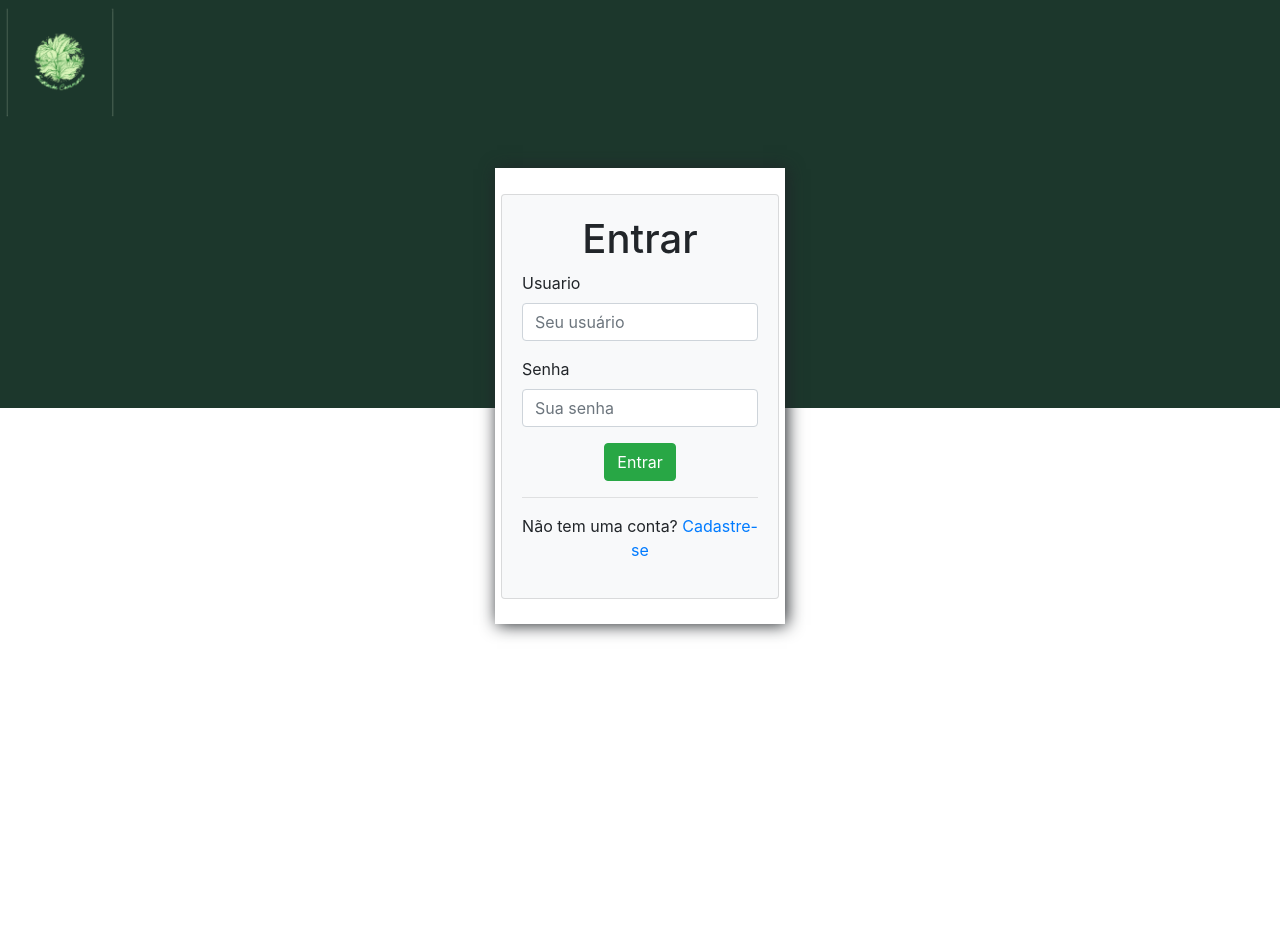
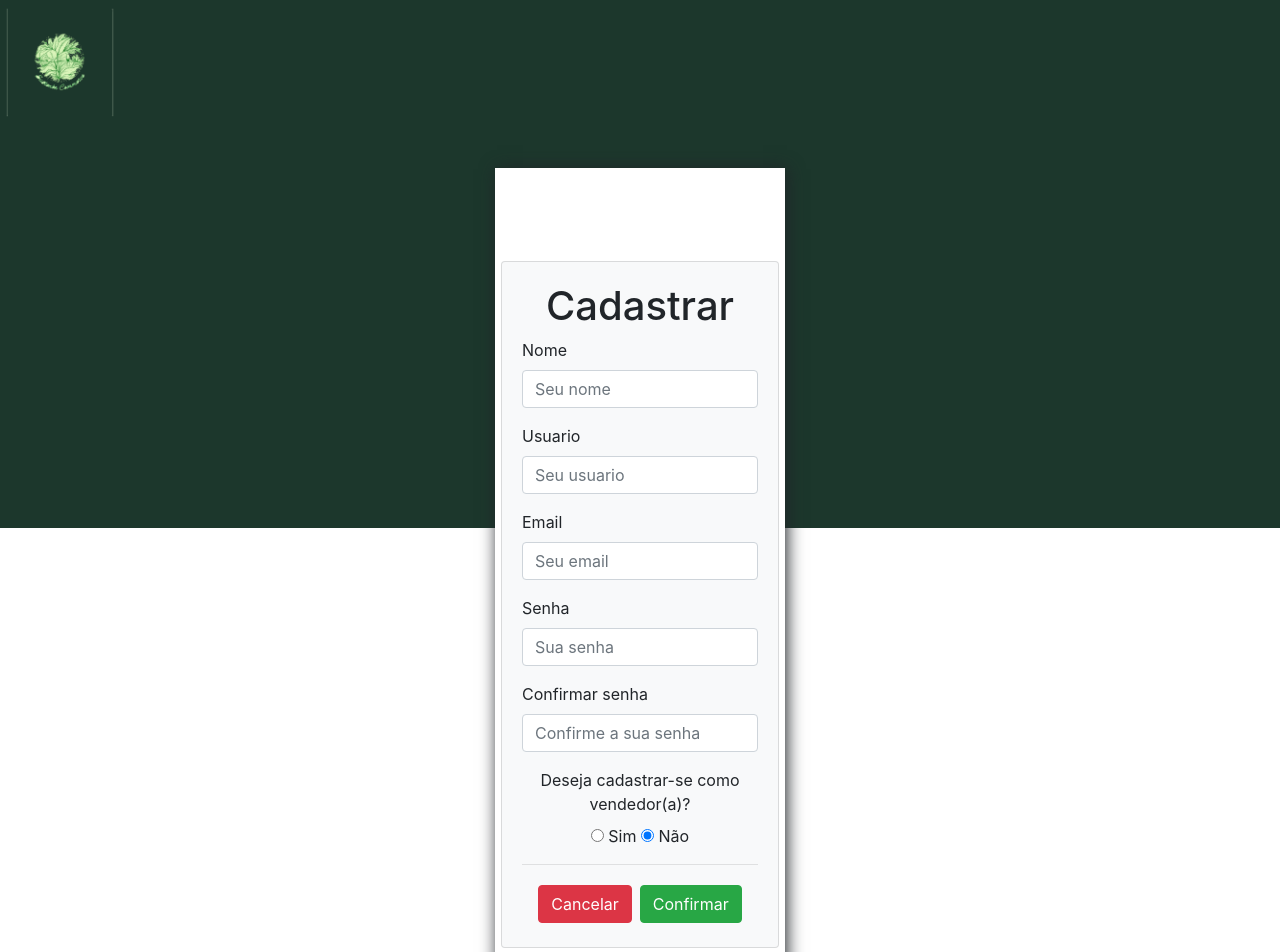
Before and after one commit to Kevellybp/Projeto_Sustenta_Commerce_Front, an Angular app in the folder SustentaCommerce/: page /cadastrar in a window 1280 px wide. Before the commit this address led to /. Shown: the top 952 px of the page. Before the commit the page ends 800 px from the top, so only its background shows below. Built offline with nearby package versions, Linux system fonts and the light colour scheme.

Commit message:
adicionando consumo de api

```diff
--- a/SustentaCommerce/src/app/app.component.html
+++ b/SustentaCommerce/src/app/app.component.html
@@ -1 +1 @@
-<app-entrar></app-entrar>
+<router-outlet></router-outlet>
--- a/SustentaCommerce/src/app/cadastrar/cadastrar.component.html
+++ b/SustentaCommerce/src/app/cadastrar/cadastrar.component.html
@@ -13,36 +13,41 @@
 
 
                         <div class="form-group">
-                            <label for="usuario">Nome</label>
+                            <label for="nome"> Nome</label>
+                            <input [(ngModel)]='user.nome' type="text" class="form-control " name="nome" id="nome" placeholder="Seu nome">
+                        </div>
+
+                        <div class="form-group">
+                            <label for="usuario">Usuario</label>
                             <input [(ngModel)]='user.usuario' type="text" class="form-control" name="usuario" id="usuario" placeholder="Seu usuario">
                         </div>
 
-                        <div class="form-group">
-                            <label for="email">Email</label>
-                            <input [(ngModel)]='user.emailUsuario' type="text" class="form-control" name="email" id="email" placeholder="Seu email">
+                        <div class="form-group ">
+                            <label for="email ">Email</label>
+                            <input [(ngModel)]='user.email' type="text" class="form-control " name="email " id="email " placeholder="Seu email ">
                         </div>
 
-                        <div class="form-group">
-                            <label for="senha">Senha</label>
-                            <input (input)='confirmSenha($event)' type="password" class="form-control" name="senha" id="senha" placeholder="Sua senha">
+                        <div class="form-group ">
+                            <label for="senha ">Senha</label>
+                            <input (input)='confirmSenha($event)' type="password" class="form-control " name="senha " id="senha " placeholder="Sua senha ">
                         </div>
 
-                        <div class="form-group">
-                            <label for="confirmSenha">Confirmar senha</label>
-                            <input type="password" class="form-control" name="confirmSenha" id="confirmSenha" placeholder="Confirme a sua senha">
+                        <div class="form-group ">
+                            <label for="confirmSenha ">Confirmar senha</label>
+                            <input [(ngModel)]='user.senha' type="password" class="form-control " name="confirmSenha " id="confirmSenha " placeholder="Confirme a sua senha ">
                         </div>
 
-                        <div class="text-center">
-                            <label for="">Deseja cadastrar-se como vendedor(a)?</label>
+                        <div class="text-center ">
+                            <label for=" ">Deseja cadastrar-se como vendedor(a)?</label>
                             <br>
-                            <input type="radio" name="usuarioVendedor" id="sim" value="true"> Sim
-                            <input type="radio" name="usuarioVendedor" id="nao" value="false" checked> Não
+                            <input (change)='tipoUser($event)' type="radio" name="usuarioVendedor" id="sim" value="true"> Sim
+                            <input (change)='tipoUser($event)' type="radio" name="usuarioVendedor" id="nao" value="false" checked> Não
                         </div>
 
-                        <hr class="mt-3">
-                        <div class="d-flex justify-content-center mt-3">
-                            <div class="d-flex p-1"><button type="submit" class="btn btn-danger" routerLink='/menu'>Cancelar</button></div>
-                            <div class="d-flex p-1"><button type="submit" class="btn btn-success" (click)='cadastrar()'>Confirmar</button>
+                        <hr class="mt-3 ">
+                        <div class="d-flex justify-content-center mt-3 ">
+                            <div class="d-flex p-1 "><button type="submit " class="btn btn-danger " routerLink='/menu'>Cancelar</button></div>
+                            <div class="d-flex p-1 "><button type="submit " class="btn btn-success " (click)='cadastrar()'>Confirmar</button>
                             </div>
 
                         </div>
--- a/SustentaCommerce/src/app/cadastrar/cadastrar.component.ts
+++ b/SustentaCommerce/src/app/cadastrar/cadastrar.component.ts
@@ -9,28 +9,34 @@ import { AuthService } from '../service/auth.service';
   styleUrls: ['./cadastrar.component.css']
 })
 export class CadastrarComponent implements OnInit {
-confirmarSenha: string
-user: Usuario = new Usuario
 
-  constructor(private auth: AuthService, private router: Router) { }
+  user: Usuario = new Usuario
+  confirmarSenha: string
+
+  constructor(private authService: AuthService, private router: Router) { }
 
   ngOnInit() {
-    window.scroll(0, 0)
+    window.scroll(0,0)
   }
-  confirmSenha(event: any){
+
+  confirmSenha(event: any) {
     this.confirmarSenha = event.target.value
+  }
 
+  tipoUser(event: any) {
+    this.user.usuarioVendedor = event.target.value
   }
+
   cadastrar() {
-if(this.user.senhaUsuario != this.confirmarSenha){
-  alert('Senhas incorretas, tente novamente!')
-}
-else {
-  this.auth.cadastrar(this.user).subscribe((resp: Usuario)=>{
-    this.user = resp
-    this.router.navigate(['/entrar'])
-    alert ('Parabéns, usuário cadastrado com sucesso!')
-  })
-}
+
+    if(this.user.senha != this.confirmarSenha) {
+      alert('As senhas estão incorretas')
+    } else {
+      this.authService.cadastrar(this.user).subscribe((resp : Usuario) => {
+        this.user = resp
+        this.router.navigate(['/entrar'])
+        alert('Usuário cadastrado com sucesso!')
+      })
+    }
   }
 }
--- a/SustentaCommerce/src/app/entrar/entrar.component.ts
+++ b/SustentaCommerce/src/app/entrar/entrar.component.ts
@@ -24,7 +24,7 @@ this.auth.entrar(this.userLogin).subscribe((resp: UserLogin)=>{
 
   environment.token = this.userLogin.token
   environment.nome = this.userLogin.nome
-  environment.emailUsuario = this.userLogin.usuario
+  environment.email = this.userLogin.usuario
   environment.usuarioVendedor = this.userLogin.usuarioVendedor
   environment.usuarioAdmnistrador = this.userLogin.usuarioAdministrador
  // if(this.userLogin.usuarioVendedor==false){
--- a/SustentaCommerce/src/app/menu/menu.component.ts
+++ b/SustentaCommerce/src/app/menu/menu.component.ts
@@ -1,4 +1,6 @@
 import { Component, OnInit } from '@angular/core';
+import { Router } from '@angular/router';
+import { environment } from 'src/environments/environment.prod';
 
 @Component({
   selector: 'app-menu',
@@ -7,9 +9,21 @@ import { Component, OnInit } from '@angular/core';
 })
 export class MenuComponent implements OnInit {
 
-  constructor() { }
+  nome = environment.nome
 
-  ngOnInit(): void {
+
+  constructor(private router: Router) { }
+
+  ngOnInit() {
   }
 
+  sair() {
+    this.router.navigate(['/menu'])
+    environment.token = ''
+    environment.nome = ''
+    environment.email = ''
+    environment.usuarioAdmnistrador = false
+    environment.usuarioVendedor = false
+    environment.id = 0
+  }
 }
--- a/SustentaCommerce/src/app/model/Categorias.ts
+++ b/SustentaCommerce/src/app/model/Categorias.ts
@@ -1,7 +1,7 @@
 import { Produtos } from "./Produtos"
 
 export class Categorias{
-    public idCategoria: number
+    public id: number
     public departamentoProduto: string
     public categoria_produtos: Produtos[]
 }
--- a/SustentaCommerce/src/app/model/Usuario.ts
+++ b/SustentaCommerce/src/app/model/Usuario.ts
@@ -1,10 +1,11 @@
 import { Produtos } from "./Produtos"
 
 export class Usuario {
-    public idUsuario: number
+    public id: number
+    public nome: string
     public usuario: string
-    public emailUsuario: string
-    public senhaUsuario: string
+    public email: string
+    public senha: string
     public usuarioVendedor: boolean
     public usuarioAdministrador: boolean
     public usuario_produto: Produtos[]
--- a/SustentaCommerce/src/app/service/auth.service.ts
+++ b/SustentaCommerce/src/app/service/auth.service.ts
@@ -19,4 +19,13 @@ export class AuthService {
   cadastrar(usuario: Usuario):Observable<Usuario> {
     return this.http.post<Usuario>('https://sustentacommerce.herokuapp.com/usuarios/cadastrar', usuario)
   }
+
+  logado() {
+    let ok: boolean = false
+    if(environment.token != '') {
+      ok = true
+    }
+
+    return ok
+  }
 }
--- a/SustentaCommerce/src/environments/environment.prod.ts
+++ b/SustentaCommerce/src/environments/environment.prod.ts
@@ -3,7 +3,7 @@ export const environment = {
   token: '',
   nome: '',
   id: 0,
-  emailUsuario: '',
+  email: '',
   usuarioVendedor: false,
   usuarioAdmnistrador: false
 
```
Also changed, not shown: SustentaCommerce/src/app/app-routing.module.ts (+5 -3 lines), SustentaCommerce/src/app/model/Produtos.ts (+7 -6 lines).
